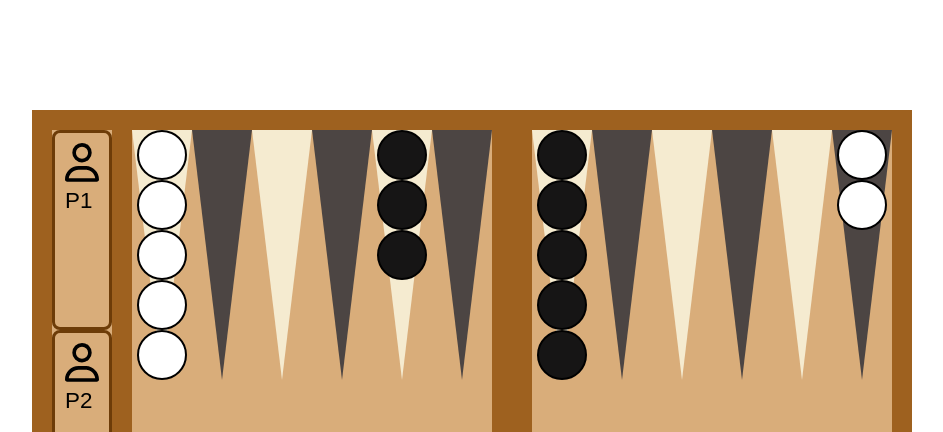
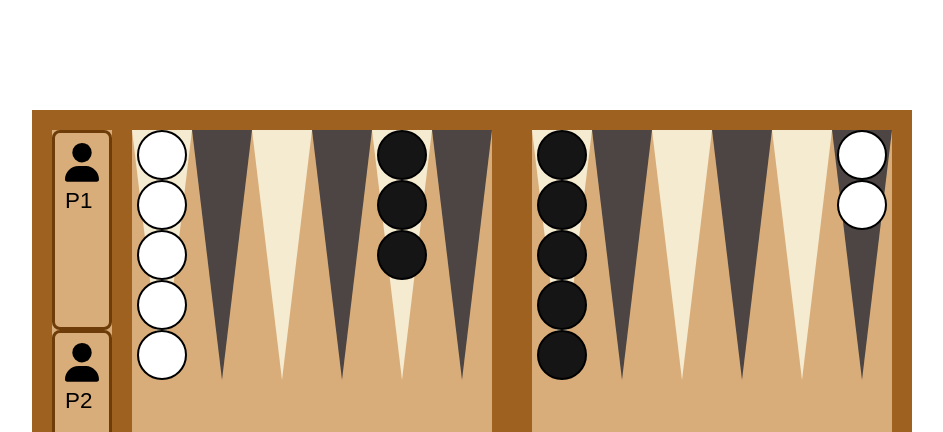
Before and after one commit to Moamal-2000/backgammon, a Next.js app: page / in a window 1280 px wide. Shown: the top 432 px of the page, without its empty margins (168-1111 px from the left). Built offline with nearby package versions, Linux system fonts and the light colour scheme.

Commit message:
update: user icon

```diff
--- a/src/data/iconsData.jsx
+++ b/src/data/iconsData.jsx
@@ -35,7 +35,7 @@ export const iconsData = [
     name: "user",
     icon: (
       <svg viewBox="0 0 448 512">
-        <path d="M304 128a80 80 0 1 0 -160 0 80 80 0 1 0 160 0zM96 128a128 128 0 1 1 256 0A128 128 0 1 1 96 128zM49.3 464l349.5 0c-8.9-63.3-63.3-112-129-112l-91.4 0c-65.7 0-120.1 48.7-129 112zM0 482.3C0 383.8 79.8 304 178.3 304l91.4 0C368.2 304 448 383.8 448 482.3c0 16.4-13.3 29.7-29.7 29.7L29.7 512C13.3 512 0 498.7 0 482.3z" />
+        <path d="M224 256A128 128 0 1 0 224 0a128 128 0 1 0 0 256zm-45.7 48C79.8 304 0 383.8 0 482.3C0 498.7 13.3 512 29.7 512l388.6 0c16.4 0 29.7-13.3 29.7-29.7C448 383.8 368.2 304 269.7 304l-91.4 0z" />
       </svg>
     ),
   },
```
